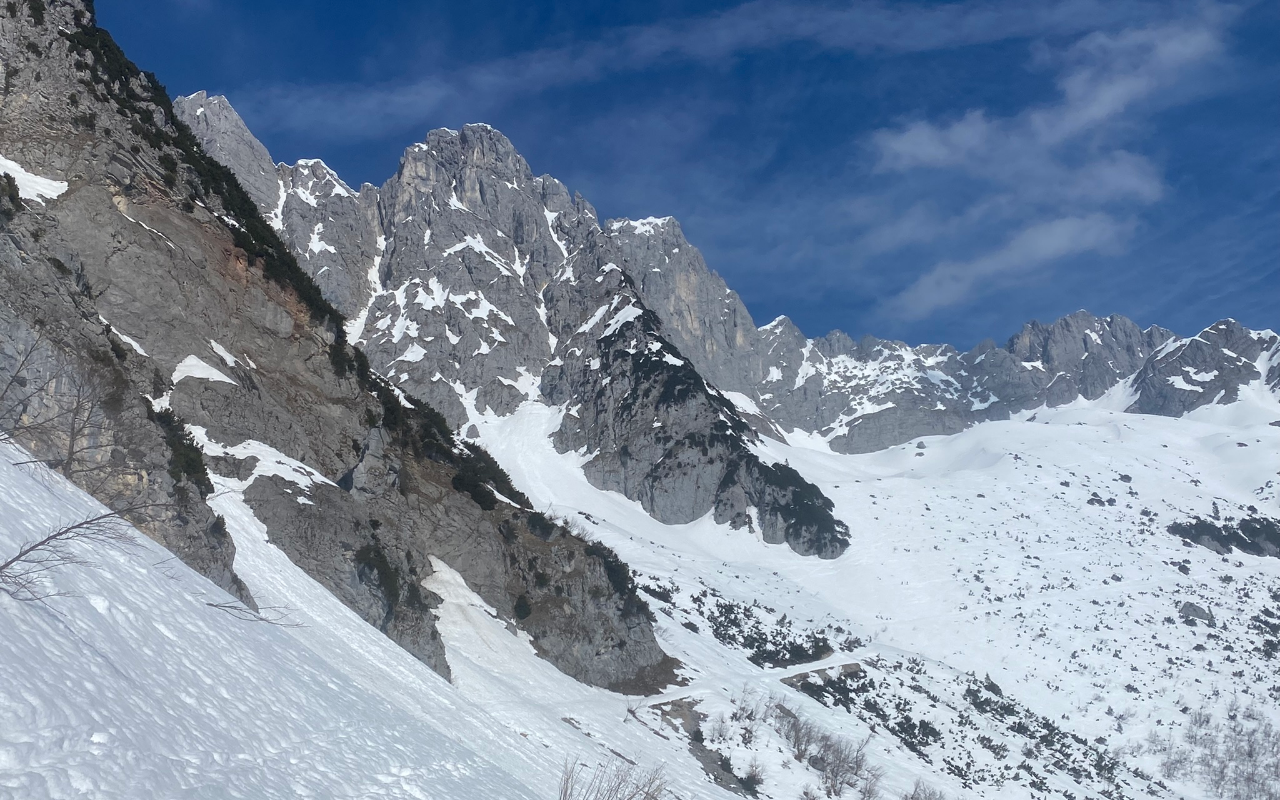
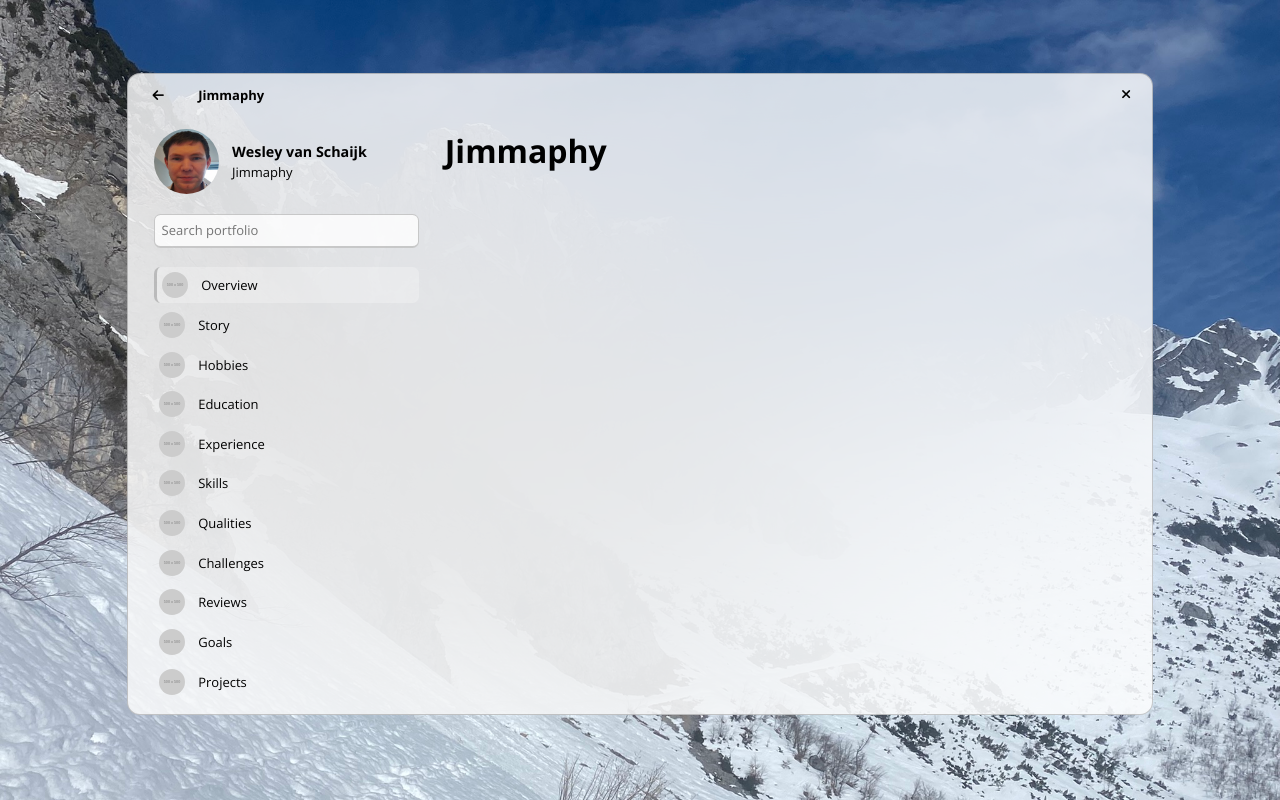
Before and after one commit to Jimmaphy/jimmaphy.nl, a plain HTML site: page src/index.html in a window 1280 px wide. Drawn offline with Linux system fonts and the light colour scheme; placeholder pictures from the web are drawn by us.

Commit message:
Just Some Stuff

```diff
--- a/src/assets/css/main.css
+++ b/src/assets/css/main.css
@@ -105,7 +105,7 @@ header {
   transform: translateY(150%);
 }
 
-/* header.enabled {
+header.enabled {
   animation: .3s linear 0s start-rise forwards;
 }
 
@@ -129,7 +129,7 @@ header.hidden {
   100% {
     transform: translateY(150%);
   }
-} */
+}
 
 .search {
   /* There should be enough space in the box for an image at the start */
@@ -287,7 +287,7 @@ img {
   display: block;
 }
 
-main {
+.main {
   width: 80%;
   height: 80%;
   margin: 0 auto;
@@ -295,7 +295,7 @@ main {
 
   display: flex;
   flex-direction: column;
-  justify-content: space-between;
+  /* justify-content: space-between; */
 
   /* The box should have a border-radius and a transparant border */
   /* On desktop, there should be some space between the bottom of the box and the screen */
@@ -310,6 +310,16 @@ main {
   /* opacity: 0; */
 }
 
+.main-content {
+  display: flex;
+  flex-direction: row;
+  justify-content: space-between;
+  flex-grow: 1;
+  gap: 2rem;
+  padding: 1rem 2rem;
+  overflow-y: hidden;
+}
+
 .hidden {
   display: none;
 }
@@ -318,7 +328,7 @@ main {
   display: flex;
   flex-direction: row;
   justify-content: space-between;
-  height: 3rem;
+  height: 3.5rem;
   margin-left: .25rem;
 }
 
@@ -353,13 +363,15 @@ main {
   align-items: center;
   flex-direction: row;
   gap: 1rem;
+  font-weight: bold;
 }
 
 .back-button {
   /* Give the button some space on the right and a border radius in the top-left */
   width: 4rem;
-  height: 2.5rem;
+  height: 3rem;
   border-radius: .5rem;
+  margin-top: .1rem;
 
   /* Make sure the text of the button is in the middle */
   display: flex;
@@ -372,3 +384,88 @@ main {
   background-color: var(--hover-background-color);
   border: .1rem solid var(--hover-background-color);
 }
+
+aside {
+  display: flex;
+  flex-direction: column;
+  gap: 1.5rem;
+  overflow-y: auto;
+  overflow-x: hidden;
+}
+
+.aside-links {
+  display: flex;
+  flex-direction: column;
+  justify-content:space-evenly;
+  gap: .25rem;
+}
+
+.aside-link {
+  display: flex;
+  flex-direction: row;
+  align-items: center;
+  gap: 1rem;
+  padding: .4rem;
+  border-radius: .5rem;
+}
+
+.aside-link img {
+  width: 2rem;
+  height: 2rem;
+}
+
+.aside-link.active {
+  background-color: var(--hover-background-color);
+  border-left: .3rem solid var(--inner-border-color);
+}
+
+.aside-link:hover {
+  background-color: var(--hover-background-color);
+}
+
+main {
+  flex-grow: 1;
+}
+
+.big-profile {
+  display: flex;
+  flex-direction: row;
+  gap: 1rem;
+  align-items: center;
+}
+
+.big-profile img {
+  width: 5rem;
+  height: 5rem;
+  border-radius: 5rem;
+}
+
+.names {
+  display: flex;
+  flex-direction: column;
+  gap: .2rem;
+  margin-right: 4rem;
+}
+
+.big-name {
+  font-weight: bold;
+  font-size: 1.1rem;
+}
+
+.inner-search {
+  display: flex;
+  flex-direction: row;
+}
+
+.inner-searchbox {
+  flex-grow: 1;
+  padding: .5rem 0 .5rem .5rem;
+  border-radius: .5rem;
+  border: .1rem solid var(--inner-border-color);
+  border-bottom: .2rem solid var(--inner-border-color);
+  background-color: var(--main-background-color);
+}
+
+.window-title {
+  font-size:xx-large;
+}
--- a/src/index.html
+++ b/src/index.html
@@ -11,7 +11,7 @@
   </head>
 
   <body onload="enableMenu()">
-    <header>
+    <header class="hidden">
       <input type="text" class="search" placeholder="Search for pages, projects and documents">
 
       <nav class="content-block">
@@ -171,7 +171,7 @@
       </div>
     </header>
 
-    <main class="hidden">
+    <div class="main">
       <div class="titlebar">
         <div class="titlebar-title">
           <a class="back-button" href="#">
@@ -186,7 +186,87 @@
         </a>
       </div>
 
-      <h1>Jimmaphy</h1>
-    </main>
+      <div class="main-content">
+        <aside>
+          <div class="big-profile">
+            <img src="./assets/img/me.jpg" alt="Wesley van Schaijk">
+            <div class="names">
+              <p class="big-name">Wesley van Schaijk</p>
+              <p class="small-name">Jimmaphy</p>
+            </div>
+          </div>
+
+          <div class="inner-search">
+            <input type="text" class="inner-searchbox" placeholder="Search portfolio">
+          </div>
+
+          <div class="aside-links">
+            <a class="aside-link active" href="#">
+              <img src="http://via.placeholder.com/500x500"/>
+              <p>Overview</p>
+            </a>
+
+            <a class="aside-link" href="#">
+              <img src="http://via.placeholder.com/500x500"/>
+              <p>Story</p>
+            </a>
+
+            <a class="aside-link" href="#">
+              <img src="http://via.placeholder.com/500x500"/>
+              <p>Hobbies</p>
+            </a>
+
+            <a class="aside-link" href="#">
+              <img src="http://via.placeholder.com/500x500"/>
+              <p>Education</p>
+            </a>
+
+            <a class="aside-link" href="#">
+              <img src="http://via.placeholder.com/500x500"/>
+              <p>Experience</p>
+            </a>
+
+            <a class="aside-link" href="#">
+              <img src="http://via.placeholder.com/500x500"/>
+              <p>Skills</p>
+            </a>
+
+            <a class="aside-link" href="#">
+              <img src="http://via.placeholder.com/500x500"/>
+              <p>Qualities</p>
+            </a>
+
+            <a class="aside-link" href="#">
+              <img src="http://via.placeholder.com/500x500"/>
+              <p>Challenges</p>
+            </a>
+
+            <a class="aside-link" href="#">
+              <img src="http://via.placeholder.com/500x500"/>
+              <p>Reviews</p>
+            </a>
+
+            <a class="aside-link" href="#">
+              <img src="http://via.placeholder.com/500x500"/>
+              <p>Goals</p>
+            </a>
+
+            <a class="aside-link" href="#">
+              <img src="http://via.placeholder.com/500x500"/>
+              <p>Projects</p>
+            </a>
+
+            <a class="aside-link" href="#">
+              <img src="http://via.placeholder.com/500x500"/>
+              <p>Publications</p>
+            </a>
+          </div>
+        </aside>
+
+        <main>
+          <h1 class="window-title">Jimmaphy</h1>
+        </main>
+      </div>
+    </div>
   </body>
 </html>
```
Also changed, not shown: src/assets/img/me.jpg (added).
